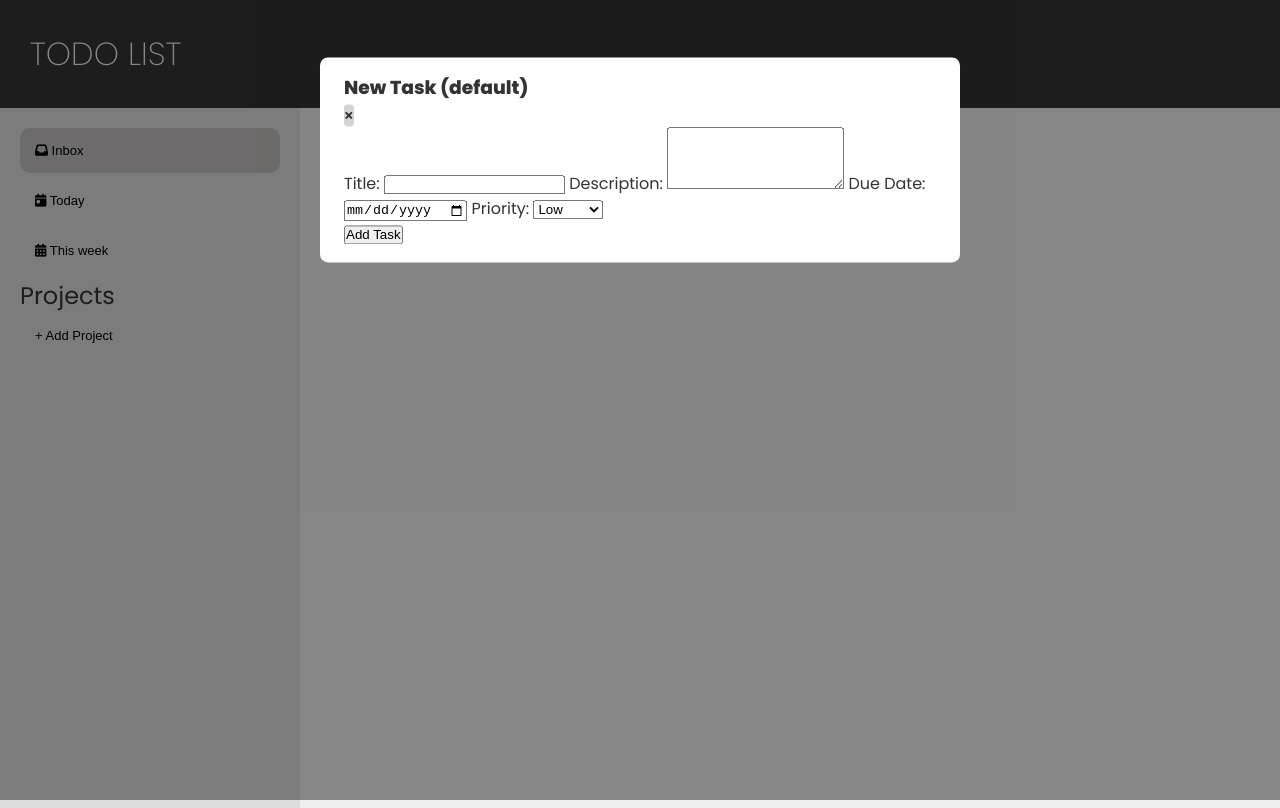
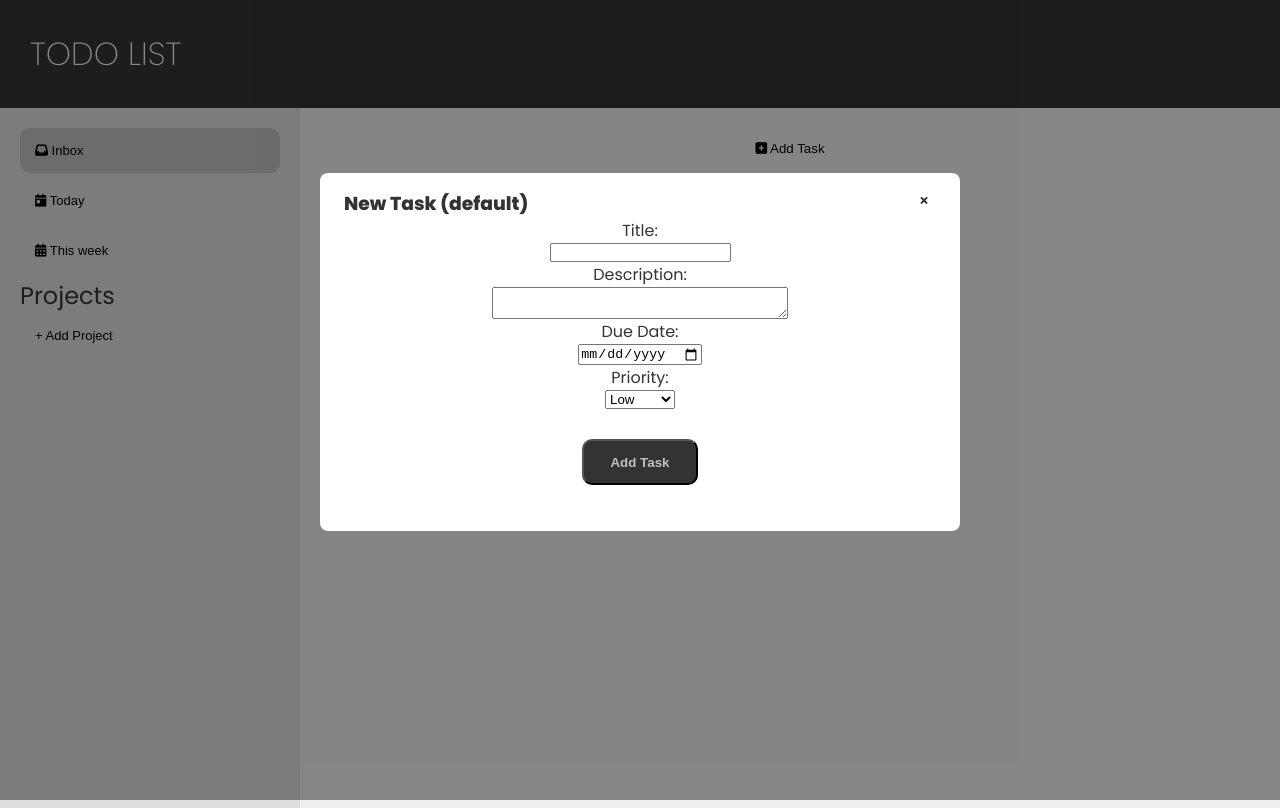
Before and after one commit to WilAm1/TodoList, a website built with webpack: page dist/index.html in a window 1280 px wide. Both pictures are taken after a click on the button "Add Task". Built offline with nearby package versions, Linux system fonts and the light colour scheme.

Commit message:
Add style to page

```diff
--- a/src/UI.js
+++ b/src/UI.js
@@ -81,18 +81,27 @@ const makeToDoModalStructure = (name, modalTitle) => {
           </div>
           <div class="modal-body">
             <form id="todo-form">
+                <div class="input-container">
                     <label for="title">Title:</label>
                     <input type="text" required id="title">
+                </div>
+                <div class="input-container">
                     <label for="description">Description:</label>
-                <textarea id="description" rows="4" required></textarea>
+                    <textarea id="description" cols="20" required></textarea>
+                </div>
+                <div class="input-container">
                     <label for="date">Due Date:</label>
                     <input type="date" id="date" >
+                </div>
+                <div class="input-container">
                     <label for="priority">Priority:</label>
                     <select id="priority" required>
                     <option value="low" selected>Low</option>
                     <option value="medium" >Medium</option>
                     <option value="high" >High</option>
                     </select>
+                </div>
+
              </form>
             <button form="todo-form" type="submit" id="form-submit-btn">Add Task</button>
            </div>
@@ -141,14 +150,14 @@ const ToDoUI = ({ container }) => {
             <p class="card-title" data-todo-name="${title}">${title}</p>
             <div class="aux-container">
                 <p class="card-date">${formattedDate}</p>
+                <button class="modify-todo-btn">edit</button>
                 <button class="remove-todo-btn">X</button>
-                <button class="modify-todo-btn">edit</button>
 
             </div>
           </div>
           <div class="card-extended">
-            <p class="card-description">${description}</p>
-            <p class="card-priority">${priority}</p>
+            <p class="card-description">Description: ${description}</p>
+            <p class="card-priority">Priority: ${priority}</p>
           </div>
                 `;
         const partial = card.querySelector('.card-partial');
--- a/src/styles.css
+++ b/src/styles.css
@@ -33,6 +33,12 @@ main {
     display: flex;
     flex-flow: nowrap row;
     min-height: calc(100vh - 100px);
+}
+
+textarea {
+    resize: vertical;
+    min-width: 30px;
+    width: 50%;
 }
 
 main>div {
@@ -181,7 +187,7 @@ main div#main-content>* {
 
 .modal-content {
     position: absolute;
-    top: 20%;
+    top: 44%;
     left: 50%;
     transform: translate(-50%, -50%);
     background-color: white;
@@ -190,18 +196,38 @@ main div#main-content>* {
     border-radius: 0.5rem;
 }
 
-.close-button {
+.modal-header {
+    display: flex;
+    justify-content: space-between;
+}
+
+.modal-header span {
+    border: none;
+    background-color: transparent;
     width: 1.5rem;
-    line-height: 1.5rem;
+    height: 1.5rem;
     text-align: center;
     cursor: pointer;
-    border-radius: 0.25rem;
-    background-color: lightgray;
+    border-radius: 10px;
     font-family: 'Nunito', 'Courier New', Courier, monospace;
 }
 
 .close-button:hover {
     background-color: darkgray;
+}
+
+
+/* TODO Form */
+
+#todo-form {
+    display: flex;
+    flex-direction: column;
+}
+
+#todo-form .input-container {
+    display: flex;
+    flex-direction: column;
+    align-items: center;
 }
 
 .show-modal {
@@ -212,19 +238,45 @@ main div#main-content>* {
 }
 
 
+/* Sumbit Form Button */
+
+#form-submit-btn {
+    margin: 30px auto;
+    display: block;
+    padding: 1em 2em;
+    background-color: #333;
+    color: #c2bebe;
+    font-weight: 700;
+    border-radius: 10px;
+}
+
+
 /* TODO card */
 
 .todo-card {
-    background-color: #cecece;
+    background-color: #333;
     padding: 5px;
     display: flex;
     flex-direction: column;
+    border-radius: 11px;
+    padding: 5px;
+}
+
+.todo-card button {
+    color: #ddd;
+}
+
+.todo-card button:active {
+    line-height: 4;
+    transition-duration: calc(1);
 }
 
 .card-partial {
-    background-color: #dddddd;
+    background-color: transparent;
+    color: #ddd;
     display: flex;
     justify-content: space-between;
+    cursor: pointer;
 }
 
 .card-partial .aux-container {
@@ -242,6 +294,10 @@ main div#main-content>* {
 
 .card-extended {
     display: none;
+    background-color: #ddd;
+    color: #333;
+    border-radius: 10px;
+    padding: 10px;
 }
 
 .card-extended.active {
```
Also changed, not shown: dist/main.js. Lines whose indentation alone changed are shown as unchanged.
